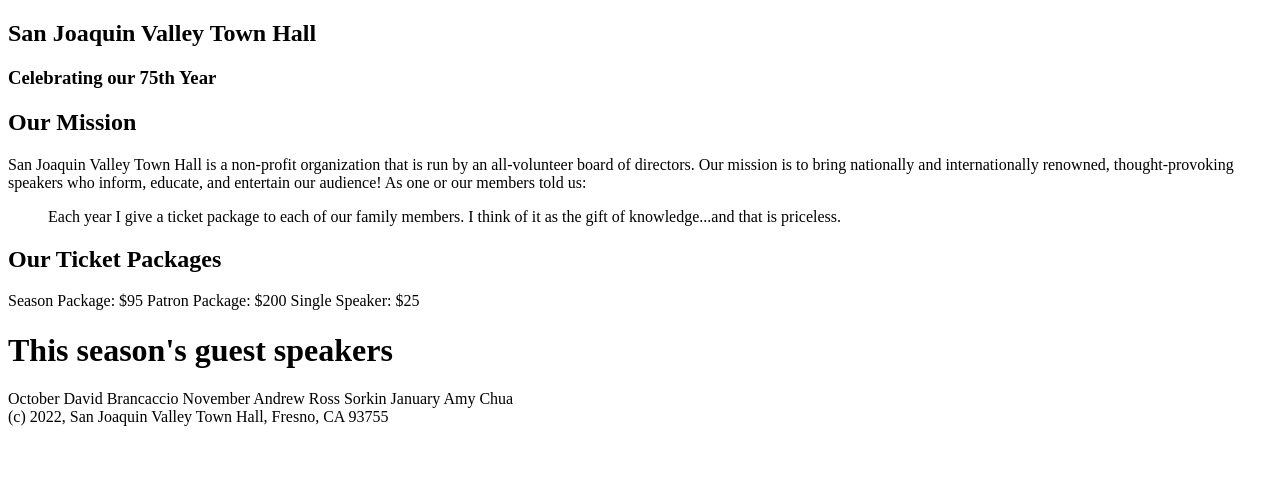
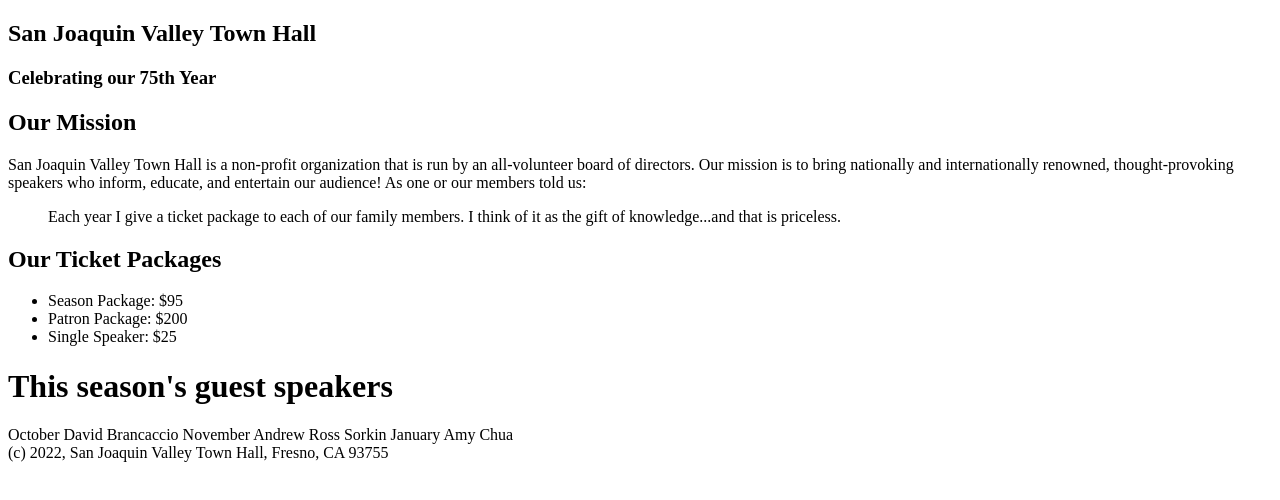
Before and after one commit to jdj25/A07, a plain HTML site: page c3_index.html in a window 1280 px wide. Drawn offline with Linux system fonts and the light colour scheme.

Commit message:
Ticket Package List

```diff
--- a/c3_index.html
+++ b/c3_index.html
@@ -25,10 +25,11 @@
 
 		<h2>Our Ticket Packages</h2>
 
-		Season Package: $95
-		Patron Package: $200
-		Single Speaker: $25
-
+		<ul>
+			<li>Season Package: $95</li>
+			<li>Patron Package: $200</li>
+			<li>Single Speaker: $25</li>
+		</ul>
 
 		<h1>This season's guest speakers</h1>
 
```
